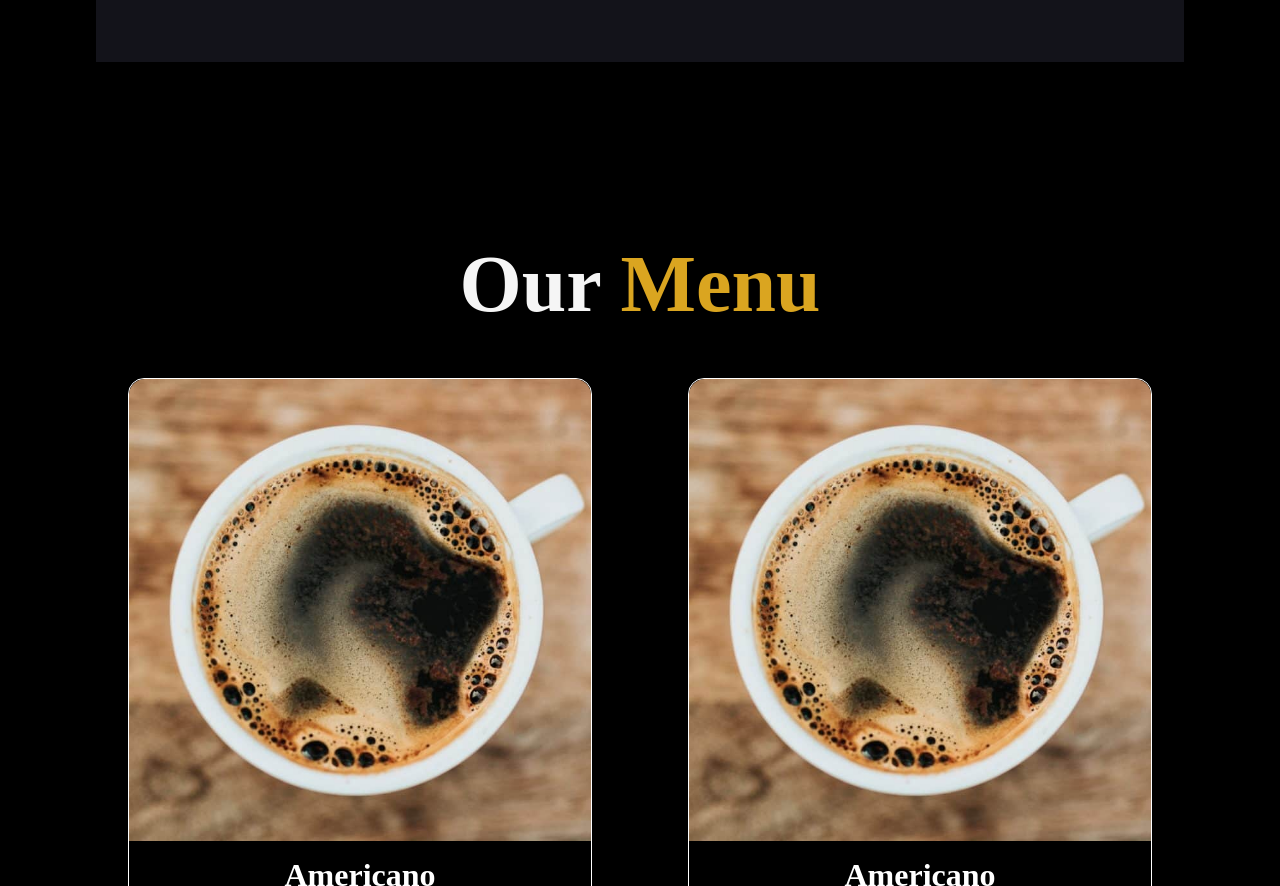
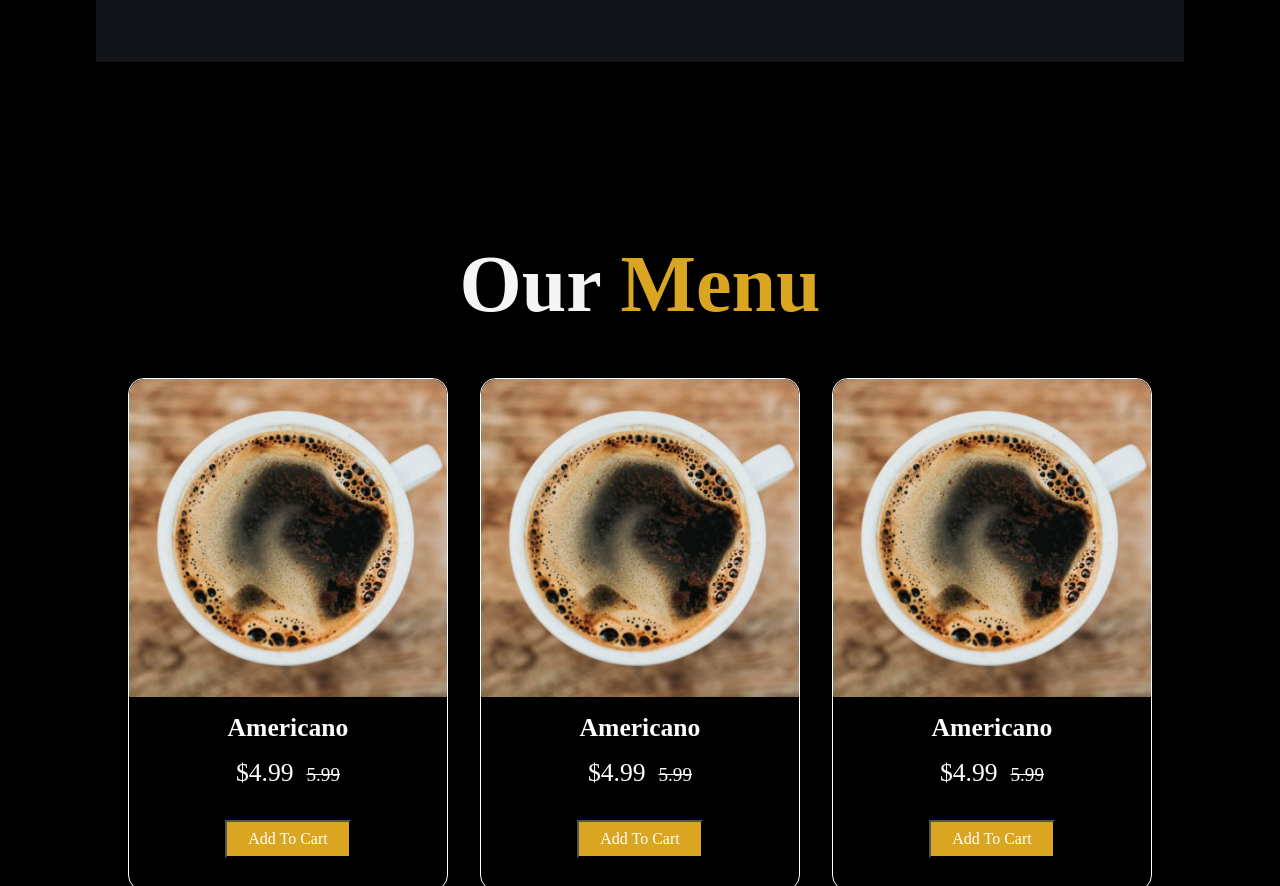
Before and after one commit to BVBFD/fullstack-practice, a React (Vite) app in the folder client/: page / in a window 1280 px wide. Shown: the part 1914-2800 px from the top of the page. Built offline with nearby package versions, Linux system fonts and the light colour scheme.

Commit message:
code our products part

```diff
--- a/client/src/App.tsx
+++ b/client/src/App.tsx
@@ -53,7 +53,6 @@ const GlobalStyle = createGlobalStyle`
 
 const Container = styled.div`
   width: 100vw;
-  height: 700vh;
   background-color: black;
 `;
 
--- a/client/src/pages/Home.tsx
+++ b/client/src/pages/Home.tsx
@@ -1,3 +1,4 @@
+import { Favorite, ShoppingCart, Visibility } from '@mui/icons-material';
 import React from 'react';
 import styled from 'styled-components';
 import { mobile } from '../utils/responsive';
@@ -24,23 +25,25 @@ const Img = styled.img``;
 
 const TextBox = styled.div`
   position: absolute;
-  top: 30vh;
-  left: 10vh;
+  width: 100%;
+  height: 100%;
+  top: 40%;
+  left: 5%;
   background: transparent;
   display: flex;
   flex-direction: column;
   color: white;
   z-index: 999;
   ${mobile(1280, {
-    top: '40vh',
-  })}
-  ${mobile(1024, {
     textAlign: 'center',
-    left: '5vh',
-    top: '50vh',
+    left: '0',
   })}
   ${mobile(960, {
-    top: '25vh',
+    top: '35%',
+    left: '0',
+  })}
+  ${mobile(768, {
+    top: '25%',
     left: '0',
   })}
 `;
@@ -64,6 +67,7 @@ const TextP = styled.p`
 const Sec = styled.section`
   width: 100%;
   display: flex;
+  flex-wrap: wrap;
   flex-direction: column;
   justify-content: center;
   align-items: center;
@@ -169,9 +173,9 @@ const CommBox = styled.div`
 
 const GridBox = styled.div`
   display: grid;
-  grid-template-columns: repeat(auto-fit, minmax(25rem, 1fr));
+  grid-template-columns: repeat(auto-fit, minmax(15rem, 1fr));
   width: 80%;
-  gap: 6rem;
+  gap: 2rem;
   margin-top: 2rem;
   ${mobile(1024, {
     width: '60%',
@@ -186,23 +190,72 @@ const GridBox = styled.div`
     border: 1px solid white;
     border-radius: 1rem;
 
+    /* products */
+    &.productsBox {
+      height: 95%;
+
+      .productLogoBox {
+        display: flex;
+        margin-bottom: 1.4rem;
+
+        .productLogo {
+          border: 1px solid white;
+          width: 2.8rem;
+          height: 2.8rem;
+          display: flex;
+          justify-content: center;
+          align-items: center;
+          cursor: pointer;
+
+          svg {
+            transform: scale(1.2);
+          }
+
+          &:hover {
+            color: goldenrod;
+            background-color: white;
+          }
+
+          &:active {
+            transform: scale(0.8);
+          }
+        }
+      }
+    }
+
+    /* menu */
     img {
       width: 100%;
       border-top-left-radius: 1rem;
       border-top-right-radius: 1rem;
     }
 
+    /* products */
+    .productsImg {
+      width: 50%;
+      height: 45%;
+    }
+
+    /* menu */
     .name {
-      font-size: 2rem;
+      font-size: 1.6rem;
       font-weight: bolder;
       margin: 1rem 0;
     }
 
+    /* products */
+    .productsName {
+      font-size: 1.6rem;
+      font-weight: bolder;
+      margin: 1rem 0;
+    }
+
+    /* menu */
     .priceBox {
       margin-bottom: 1rem;
 
       span:first-child {
-        font-size: 1.8rem;
+        font-size: 1.6rem;
         margin-right: 0.8rem;
       }
 
@@ -212,9 +265,43 @@ const GridBox = styled.div`
       }
     }
 
-    button {
+    /* products */
+    .productsPriceBox {
+      margin-bottom: 1rem;
+
+      span:first-child {
+        font-size: 1.6rem;
+        margin-right: 0.8rem;
+      }
+
+      span:last-child {
+        font-size: 1.2rem;
+        text-decoration: line-through;
+      }
+    }
+
+    /* menu */
+    .menuBoxBtn {
       margin-top: 1rem;
       margin-bottom: 2rem;
+      padding: 0.5rem 1.3rem;
+      color: white;
+      background-color: goldenrod;
+      cursor: pointer;
+
+      &:hover {
+        color: goldenrod;
+        background-color: white;
+      }
+
+      &:active {
+        transform: scale(0.8);
+      }
+    }
+
+    /* products */
+    .productsPriceBoxBtn {
+      margin-top: 0.4rem;
       padding: 0.5rem 1.3rem;
       color: white;
       background-color: goldenrod;
@@ -284,7 +371,7 @@ const Home = () => {
               <span>$4.99</span>
               <span>5.99</span>
             </div>
-            <button>Add To Cart</button>
+            <button className='menuBoxBtn'>Add To Cart</button>
           </div>
           <div className='box'>
             <img src='../images/menu-1.png' alt='' />
@@ -293,7 +380,7 @@ const Home = () => {
               <span>$4.99</span>
               <span>5.99</span>
             </div>
-            <button>Add To Cart</button>
+            <button className='menuBoxBtn'>Add To Cart</button>
           </div>
           <div className='box'>
             <img src='../images/menu-1.png' alt='' />
@@ -302,7 +389,7 @@ const Home = () => {
               <span>$4.99</span>
               <span>5.99</span>
             </div>
-            <button>Add To Cart</button>
+            <button className='menuBoxBtn'>Add To Cart</button>
           </div>
           <div className='box'>
             <img src='../images/menu-1.png' alt='' />
@@ -311,7 +398,7 @@ const Home = () => {
               <span>$4.99</span>
               <span>5.99</span>
             </div>
-            <button>Add To Cart</button>
+            <button className='menuBoxBtn'>Add To Cart</button>
           </div>
           <div className='box'>
             <img src='../images/menu-1.png' alt='' />
@@ -320,7 +407,7 @@ const Home = () => {
               <span>$4.99</span>
               <span>5.99</span>
             </div>
-            <button>Add To Cart</button>
+            <button className='menuBoxBtn'>Add To Cart</button>
           </div>
           <div className='box'>
             <img src='../images/menu-1.png' alt='' />
@@ -329,7 +416,139 @@ const Home = () => {
               <span>$4.99</span>
               <span>5.99</span>
             </div>
-            <button>Add To Cart</button>
+            <button className='menuBoxBtn'>Add To Cart</button>
+          </div>
+        </GridBox>
+      </Sec>
+      <Sec id='products'>
+        <Header>
+          Our <HeaderSpan>Products</HeaderSpan>
+        </Header>
+        <GridBox>
+          <div className='box productsBox'>
+            <div className='productLogoBox'>
+              <div className='productLogo'>
+                <ShoppingCart />
+              </div>
+              <div className='productLogo'>
+                <Favorite />
+              </div>
+              <div className='productLogo'>
+                <Visibility />
+              </div>
+            </div>
+            <img className='productsImg' src='../images/product-2.png' alt='' />
+            <span className='productsName'>Americano</span>
+            <div className='productsPriceBox'>
+              <span>$4.99</span>
+              <span>5.99</span>
+            </div>
+            <button className='productsPriceBoxBtn'>Add To Cart</button>
+          </div>
+
+          <div className='box productsBox'>
+            <div className='productLogoBox'>
+              <div className='productLogo'>
+                <ShoppingCart />
+              </div>
+              <div className='productLogo'>
+                <Favorite />
+              </div>
+              <div className='productLogo'>
+                <Visibility />
+              </div>
+            </div>
+            <img className='productsImg' src='../images/product-2.png' alt='' />
+            <span className='productsName'>Americano</span>
+            <div className='productsPriceBox'>
+              <span>$4.99</span>
+              <span>5.99</span>
+            </div>
+            <button className='productsPriceBoxBtn'>Add To Cart</button>
+          </div>
+
+          <div className='box productsBox'>
+            <div className='productLogoBox'>
+              <div className='productLogo'>
+                <ShoppingCart />
+              </div>
+              <div className='productLogo'>
+                <Favorite />
+              </div>
+              <div className='productLogo'>
+                <Visibility />
+              </div>
+            </div>
+            <img className='productsImg' src='../images/product-2.png' alt='' />
+            <span className='productsName'>Americano</span>
+            <div className='productsPriceBox'>
+              <span>$4.99</span>
+              <span>5.99</span>
+            </div>
+            <button className='productsPriceBoxBtn'>Add To Cart</button>
+          </div>
+
+          <div className='box productsBox'>
+            <div className='productLogoBox'>
+              <div className='productLogo'>
+                <ShoppingCart />
+              </div>
+              <div className='productLogo'>
+                <Favorite />
+              </div>
+              <div className='productLogo'>
+                <Visibility />
+              </div>
+            </div>
+            <img className='productsImg' src='../images/product-2.png' alt='' />
+            <span className='productsName'>Americano</span>
+            <div className='productsPriceBox'>
+              <span>$4.99</span>
+              <span>5.99</span>
+            </div>
+            <button className='productsPriceBoxBtn'>Add To Cart</button>
+          </div>
+
+          <div className='box productsBox'>
+            <div className='productLogoBox'>
+              <div className='productLogo'>
+                <ShoppingCart />
+              </div>
+              <div className='productLogo'>
+                <Favorite />
+              </div>
+              <div className='productLogo'>
+                <Visibility />
+              </div>
+            </div>
+            <img className='productsImg' src='../images/product-2.png' alt='' />
+            <span className='productsName'>Americano</span>
+            <div className='productsPriceBox'>
+              <span>$4.99</span>
+              <span>5.99</span>
+            </div>
+            <button className='productsPriceBoxBtn'>Add To Cart</button>
+          </div>
+
+          <div className='box productsBox'>
+            <div className='productLogoBox'>
+              <div className='productLogo'>
+                <ShoppingCart />
+              </div>
+              <div className='productLogo'>
+                <Favorite />
+              </div>
+              <div className='productLogo'>
+                <Visibility />
+              </div>
+            </div>
+            <img className='productsImg' src='../images/product-2.png' alt='' />
+            <span className='productsName'>Americano</span>
+            <div className='productsPriceBox'>
+              <span>$4.99</span>
+              <span>5.99</span>
+            </div>
+            <button className='productsPriceBoxBtn'>Add To Cart</button>
           </div>
         </GridBox>
       </Sec>
```
